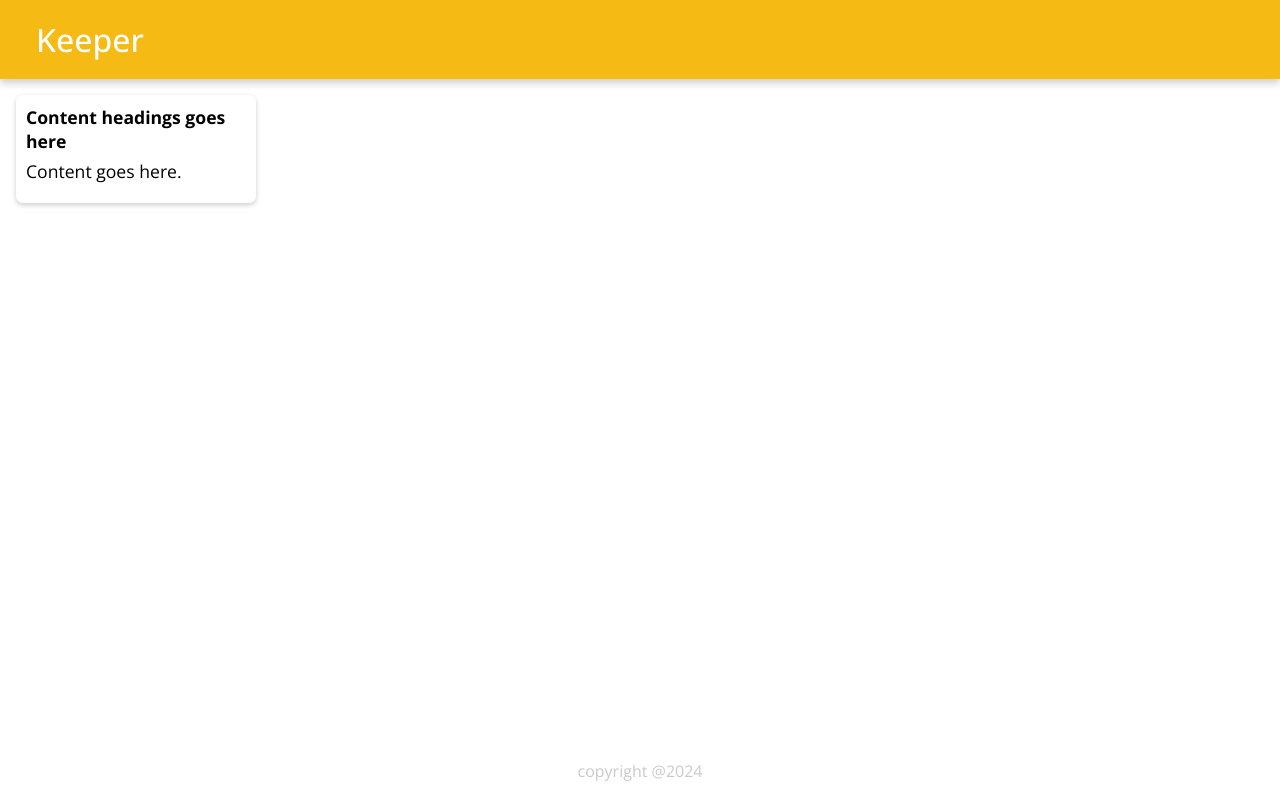
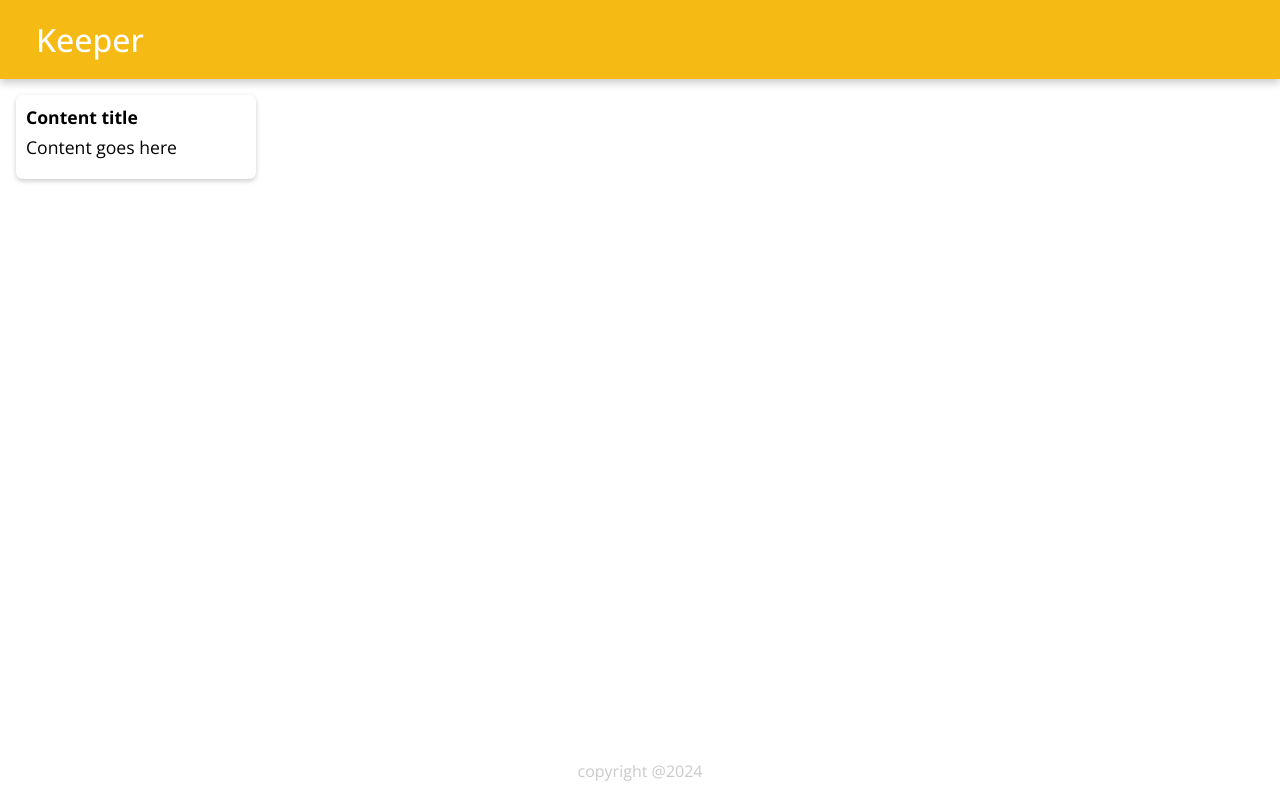
Before and after one commit to priyagupta-js/To-do-list, a React (Create React App) app: page / in a window 1280 px wide. Built offline with nearby package versions, Linux system fonts and the light colour scheme.

Commit message:
Add props

```diff
--- a/src/App.js
+++ b/src/App.js
@@ -20,7 +20,7 @@ function App() {
   return (
     <div className="App">
     <Header />
-    <Note />
+    <Note title = "Content title" content="Content goes here" />
     <Footer />
     </div>
   );
--- a/src/components/Header.js
+++ b/src/components/Header.js
@@ -1,6 +1,6 @@
 import React from "react";
 
-function Header (props) {
+function Header () {
     return(
         <header>
         <h1>Keeper</h1>
--- a/src/components/Note.js
+++ b/src/components/Note.js
@@ -1,12 +1,14 @@
 import React from 'react'
 
-function InputArea()  {
+function Note(props)  {
   return (
     <div className='note'>
-        <h1>Content headings goes here</h1>
-        <p>Content goes here.</p>
+        <h1>{props.title}</h1>
+        <p>
+          {props.content}
+        </p>
     </div>
   )
 }
 
-export default  InputArea;
+export default Note;
```
